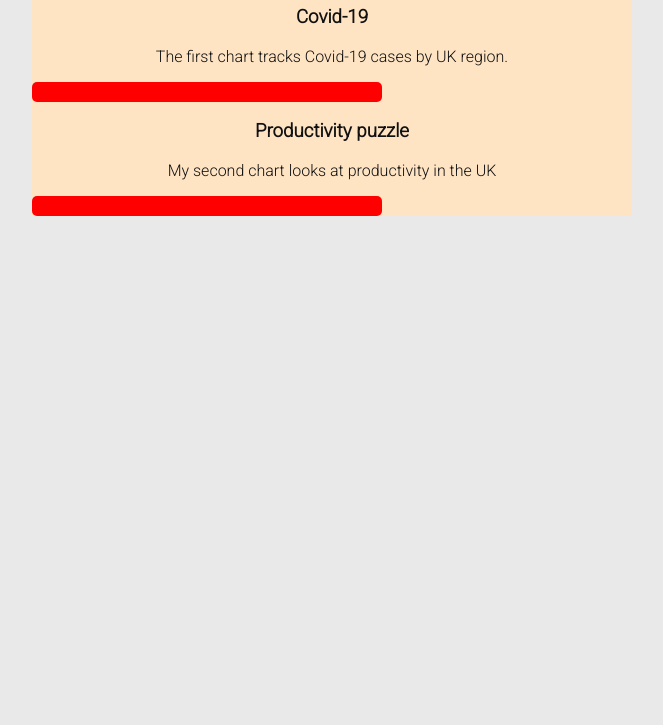
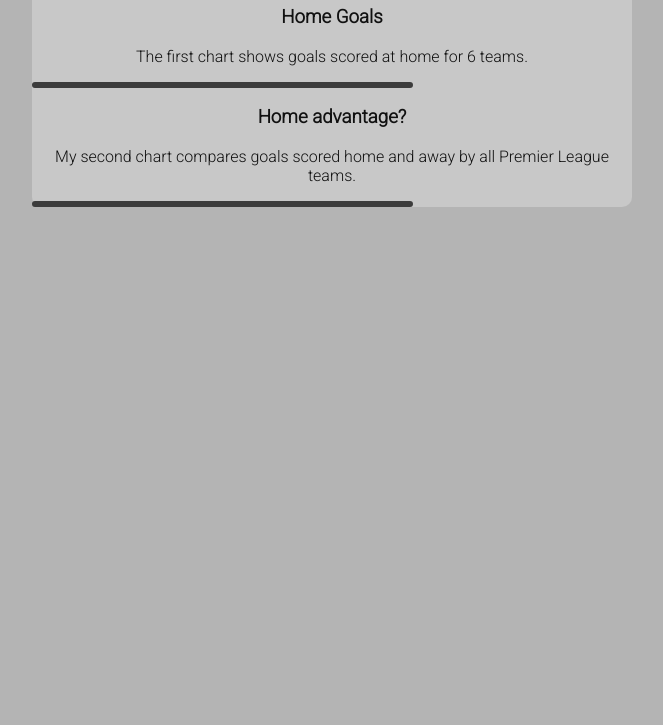
Before and after one commit to ConorQuah/ConorQuah.github.io, a plain HTML site: page index.html in a window 1280 px wide. Shown: the part 75-800 px from the top of the page, without its empty margins (308-971 px from the left). Drawn offline with Linux system fonts and the light colour scheme; a script that the page names is missing.

Commit message:
Add files via upload

```diff
--- a/index.css
+++ b/index.css
@@ -9,7 +9,7 @@
 
 /* Set the background color for my page: */
 body{
-    background-color: rgb(233, 233, 233);
+    background-color: rgb(180, 180, 180);
 
 }
 
@@ -24,18 +24,19 @@ h1, h3, p{
 .myWeek1{
     margin: auto;
     max-width: 600px;
-    background-color: bisque;
+    background-color: rgb(200, 200, 200);
+    border-radius: 10px;
 }
 
 
 /* Set the apperance of the class, chart */
 .chart{
-    background-color: orange;
-    width:330px;
-    border-width: 10px;
+    background-color: rgb(206, 190, 161);
+    width:375px;
+    border-width: 3px;
     border-style: solid;
     border-radius: 5px;
-    border-color: red;
+    border-color: rgb(60, 60,60);
 
 
 }
--- a/index.html
+++ b/index.html
@@ -27,12 +27,12 @@
     <div class="myWeek1">
         <h1>Data Science for Economists.</h1>
 
-        <h3>Covid-19</h3>
-        <p>The first chart tracks Covid-19 cases by UK region.</p>
+        <h3>Home Goals</h3>
+        <p>The first chart shows goals scored at home for 6 teams.</p>
         <div class="chart" id="Chart1"></div>
 
-        <h3>Productivity puzzle</h3>
-        <p>My second chart looks at productivity in the UK</p>
+        <h3>Home advantage?</h3>
+        <p>My second chart compares goals scored home and away by all Premier League teams.</p>
         <div class="chart" id="Chart2"> </div>
     </div>
 </body>
```
